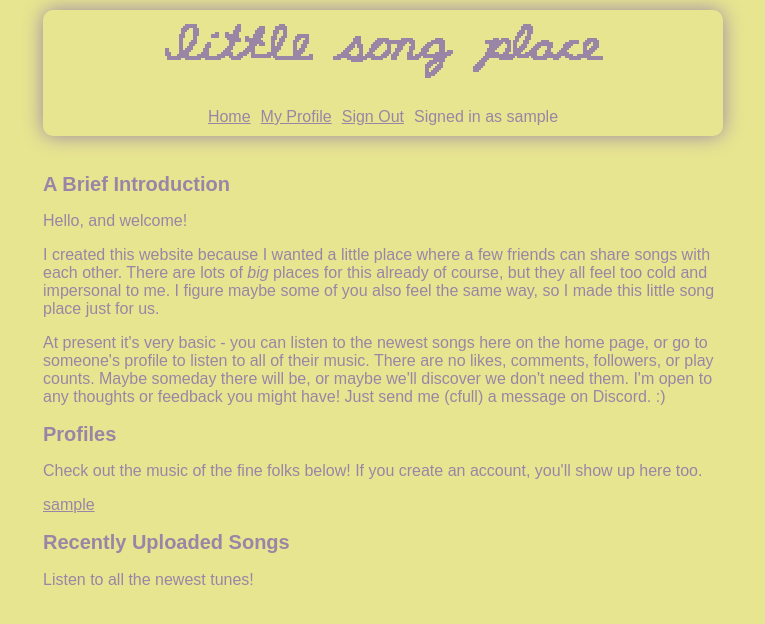
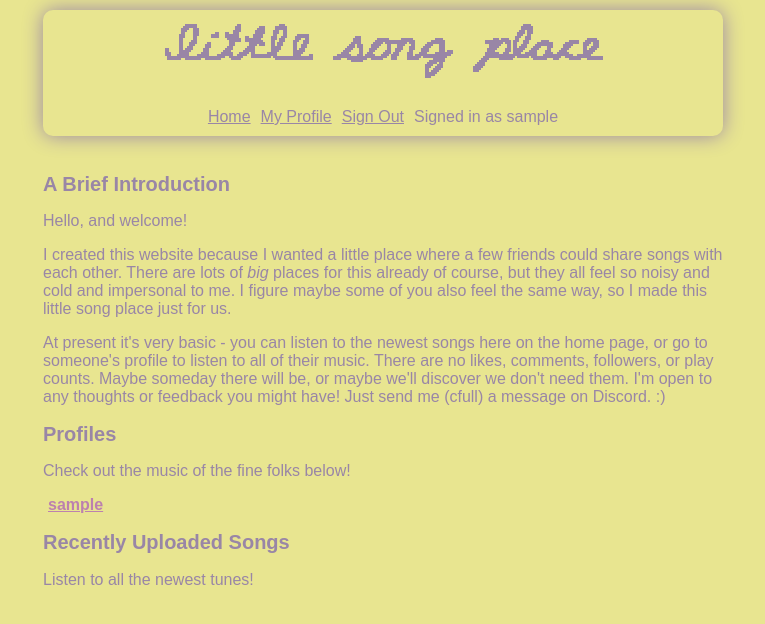
Before and after one commit to cfulljames/littlesongplace, a Flask app: page / in a window 1280 px wide. Shown: the top 624 px of the page, without its empty margins (257-1022 px from the left). Run offline with Flask 3, Linux system fonts and the light colour scheme; the visitor is signed in with stand-in values (Sample User, id 1); data comes from the database, SQL or seed files in the repository; data that the repository does not hold is empty.

Commit message:
Minor profile link improvements

```diff
--- a/main.py
+++ b/main.py
@@ -52,7 +52,7 @@ if "DATA_DIR" in os.environ:
 
 @app.route("/")
 def index():
-    users = [row["username"] for row in query_db("select username from users")]
+    users = [row["username"] for row in query_db("select username from users order by username asc")]
     songs = Song.get_latest(50)
     song_list = render_template("song-list.html", songs=songs)
     return render_template("index.html", users=users, song_list=song_list)
--- a/static/styles.css
+++ b/static/styles.css
@@ -83,6 +83,15 @@ div.page-header {
     width: 512px;
     max-width: 80%;
     margin: 10px;
+}
+
+.profile-link {
+    font-weight: bold;
+    color: var(--pink);
+}
+
+.user-list-entry {
+    padding: 5px;
 }
 
 /* Navbar */
--- a/templates/base.html
+++ b/templates/base.html
@@ -58,7 +58,7 @@
                     <!-- TODO: Show song title, artist -->
                     <span id="player-title">Not Playing</span>
                     <span id="player-info-sep" hidden>-</span>
-                    <a id="player-artist" hidden></a>
+                    <a id="player-artist" class="profile-link" hidden></a>
                 </div>
                 <div class="player-controls">
                     <a href="javascript:songPrevious()" class="player-button">
--- a/templates/index.html
+++ b/templates/index.html
@@ -9,11 +9,11 @@
 <p>Hello, and welcome!</p>
 
 <p>
-I created this website because I wanted a little place where a few friends can
+I created this website because I wanted a little place where a few friends could
 share songs with each other. There are lots of <em>big</em> places for this
-already of course, but they all feel too cold and impersonal to me.  I figure
-maybe some of you also feel the same way, so I made this little song place just
-for us.
+already of course, but they all feel so noisy and cold and impersonal to me.  I
+figure maybe some of you also feel the same way, so I made this little song
+place just for us.
 </p>
 
 <p>
@@ -25,10 +25,11 @@ feedback you might have!  Just send me (cfull) a message on Discord. :)
 </p>
 
 <h2>Profiles</h2>
-<p>Check out the music of the fine folks below!  If you create an account, you'll show up here too.</p>
+<p>Check out the music of the fine folks below!{% if not session["userid"] %}  If you create an account, you'll show up here too.{% endif %}</p>
 
 {% for user in users %}
-<a href="/users/{{ user }}">{{ user }}</a><br>
+<a href="/users/{{ user }}" class="profile-link user-list-entry">{{ user }}</a>
+
 {% endfor %}
 
 <h2>Recently Uploaded Songs</h2>
--- a/templates/song-list.html
+++ b/templates/song-list.html
@@ -10,13 +10,13 @@
                 -
 
                 <!-- Song Artist -->
-                <a href="/users/{{ song.username }}" class="song-username">{{ song.username }}</a>
+                <a href="/users/{{ song.username }}" class="profile-link">{{ song.username }}</a>
 
                 <!-- Song Collaborators -->
                 <div class="song-collabs">
                     {% for collab in song.collaborators %}
                         {% if collab.startswith("@") %}
-                        <a href="/users/{{ collab[1:] }}" class="collab-link">{{ collab }}</a>
+                        <a href="/users/{{ collab[1:] }}" class="profile-link">{{ collab[1:] }}</a>
                         {% else %}
                         <span class="collab-name">{{ collab }}</span>
                         {% endif %}
--- a/todo.txt
+++ b/todo.txt
@@ -10,6 +10,7 @@ TODO (AFTER RELEASE)
 - Shuffle all
 - Homepage activity log
 - Admin accounts
+- Song downloads
 - AJAX pages so songs can play during navigation
 - Play Queue:
     - Add songs
```
